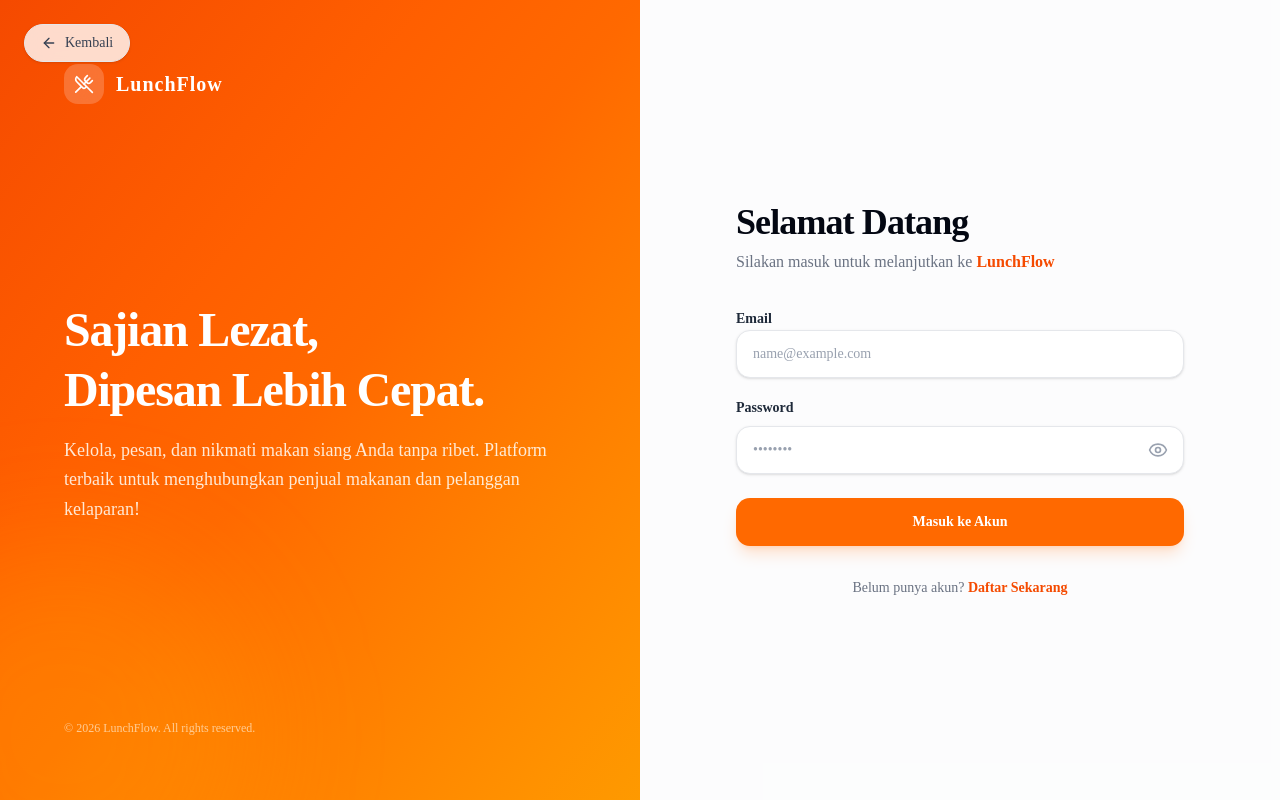
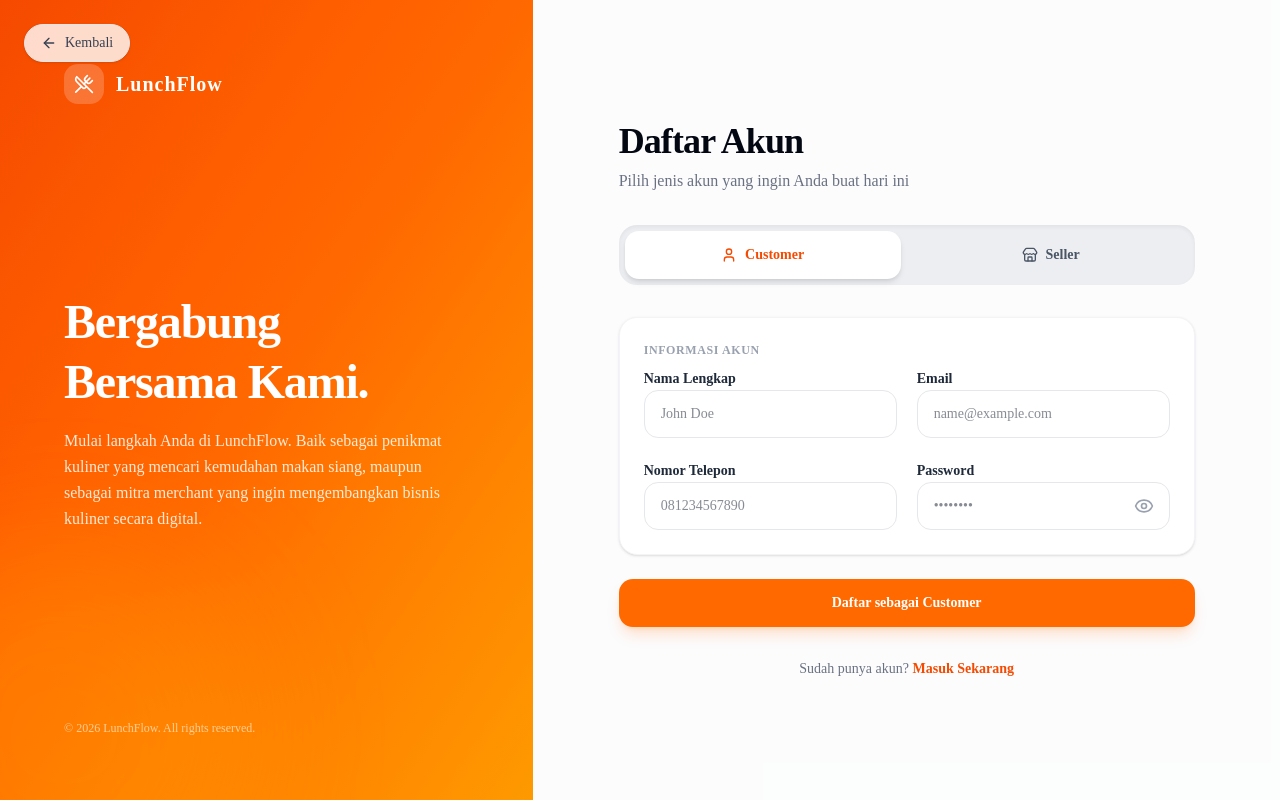
Before and after one commit to MohammadKevin/lunchflowUI, a Next.js app: page /register in a window 1280 px wide. Built offline with nearby package versions, Linux system fonts and the light colour scheme; no server answers.

Commit message:
final frontend bismillah 100 yess

```diff
--- a/app/register/page.tsx
+++ b/app/register/page.tsx
@@ -3,20 +3,32 @@
 import Link from 'next/link'
 import { useRouter } from 'next/navigation'
 import { useState } from 'react'
-import { Eye, EyeOff, ArrowLeft, UtensilsCrossed } from 'lucide-react'
+import { Eye, EyeOff, ArrowLeft, UtensilsCrossed, Store, User } from 'lucide-react'
 import { toast } from 'sonner'
 import { api } from '@/lib/api'
 
-export default function LoginPage() {
+export default function RegisterPage() {
   const router = useRouter()
   const [showPassword, setShowPassword] = useState(false)
   const [isLoading, setIsLoading] = useState(false)
+  const [selectedRole, setSelectedRole] = useState<'CUSTOMER' | 'SELLER'>('CUSTOMER')
+
   const [formData, setFormData] = useState({
+    fullName: '',
     email: '',
+    phone: '',
     password: '',
+    storeName: '',
+    ownerName: '',
+    address: '',
+    description: '',
+    openTime: '',
+    closeTime: '',
   })
 
-  const handleChange = (e: React.ChangeEvent<HTMLInputElement>) => {
+  const handleChange = (
+    e: React.ChangeEvent<HTMLInputElement | HTMLTextAreaElement>,
+  ) => {
     setFormData({
       ...formData,
       [e.target.name]: e.target.value,
@@ -29,30 +41,43 @@ export default function LoginPage() {
     try {
       setIsLoading(true)
 
-      const response = await api.post('/auth/login', formData)
-      const data = response.data
+      const endpoint =
+        selectedRole === 'SELLER'
+          ? '/auth/register/seller'
+          : '/auth/register/customer'
 
-      localStorage.setItem('accessToken', data.accessToken)
-      localStorage.setItem('user', JSON.stringify(data.user))
-      document.cookie = `accessToken=${data.accessToken}; path=/`
+      const payload =
+        selectedRole === 'SELLER'
+          ? {
+              fullName: formData.fullName,
+              email: formData.email,
+              password: formData.password,
+              phone: formData.phone,
+              storeName: formData.storeName,
+              ownerName: formData.ownerName,
+              address: formData.address,
+              description: formData.description,
+              openTime: formData.openTime,
+              closeTime: formData.closeTime,
+            }
+          : {
+              fullName: formData.fullName,
+              email: formData.email,
+              password: formData.password,
+              phone: formData.phone,
+            }
 
-      toast.success('Login berhasil')
+      await api.post(endpoint, payload)
 
-      switch (data.user.role) {
-        case 'ADMIN':
-          router.push('/dashboard/admin')
-          break
-        case 'SELLER':
-          router.push('/dashboard/seller')
-          break
-        case 'CUSTOMER':
-          router.push('/dashboard/customer')
-          break
-        default:
-          router.push('/')
-      }
+      toast.success(`Berhasil daftar sebagai ${selectedRole}`)
+      router.push('/login')
     } catch (error: any) {
-      toast.error(error?.response?.data?.message || 'Login gagal')
+      console.log(error)
+      toast.error(
+        error?.response?.data?.message ||
+          error?.message ||
+          'Register gagal',
+      )
     } finally {
       setIsLoading(false)
     }
@@ -60,7 +85,7 @@ export default function LoginPage() {
 
   return (
     <main className="relative flex min-h-screen w-full overflow-hidden bg-white">
-      {/* Tombol Kembali - Ditempatkan mengambang dengan glassmorphism */}
+      {/* Floating Back Button - Glassmorphism style */}
       <button
         onClick={() => router.push('/')}
         className="absolute left-6 top-6 z-50 flex items-center gap-2 rounded-full border border-gray-200 bg-white/80 px-4 py-2 text-sm font-medium text-gray-700 backdrop-blur-md shadow-sm transition-all duration-200 hover:bg-orange-50 hover:text-orange-600 hover:shadow-md active:scale-95"
@@ -69,13 +94,12 @@ export default function LoginPage() {
         <span>Kembali</span>
       </button>
 
-      {/* SISI KIRI: Branding Visual (Hanya muncul di layar desktop/md ke atas) */}
-      <section className="relative hidden w-1/2 flex-col justify-between bg-gradient-to-br from-orange-600 via-orange-500 to-amber-500 p-12 text-white md:flex lg:p-16">
-        {/* Dekorasi Ornamen Latar Belakang */}
+      {/* SISI KIRI: Branding Visual (Hanya muncul di desktop/md ke atas) */}
+      <section className="relative hidden w-5/12 flex-col justify-between bg-gradient-to-br from-orange-600 via-orange-500 to-amber-500 p-12 text-white md:flex lg:p-16">
         <div className="absolute inset-0 bg-[radial-gradient(circle_at_top_right,_var(--tw-gradient-stops))] from-white/20 via-transparent to-transparent opacity-70" />
         <div className="absolute -bottom-32 -left-32 h-96 w-96 rounded-full bg-yellow-400/20 blur-3xl" />
 
-        {/* Logo / Brand Name */}
+        {/* Logo */}
         <div className="relative z-10 flex items-center gap-3">
           <div className="flex h-10 w-10 items-center justify-center rounded-xl bg-white/20 backdrop-blur-md">
             <UtensilsCrossed className="h-5 w-5 text-white" />
@@ -83,14 +107,13 @@ export default function LoginPage() {
           <span className="text-xl font-black tracking-wider">LunchFlow</span>
         </div>
 
-        {/* Kalimat Marketing / Copywriting */}
-        <div className="relative z-10 my-auto max-w-lg space-y-4">
+        {/* Copywriting */}
+        <div className="relative z-10 my-auto max-w-md space-y-4">
           <h2 className="text-4xl font-extrabold leading-tight tracking-tight lg:text-5xl">
-            Sajian Lezat, <br />
-            Dipesan Lebih Cepat.
+            Bergabung <br /> Bersama Kami.
           </h2>
-          <p className="text-lg text-orange-50/90 leading-relaxed">
-            Kelola, pesan, dan nikmati makan siang Anda tanpa ribet. Platform terbaik untuk menghubungkan penjual makanan dan pelanggan kelaparan!
+          <p className="text-base text-orange-50/90 leading-relaxed">
+            Mulai langkah Anda di LunchFlow. Baik sebagai penikmat kuliner yang mencari kemudahan makan siang, maupun sebagai mitra merchant yang ingin mengembangkan bisnis kuliner secara digital.
           </p>
         </div>
 
@@ -100,34 +123,76 @@ export default function LoginPage() {
         </div>
       </section>
 
-      {/* SISI KANAN: Form Login Container */}
-      <section className="flex w-full items-center justify-center p-6 sm:p-12 md:w-1/2 lg:p-16 bg-gray-50/50">
-        <div className="w-full max-w-md space-y-8">
+      {/* SISI KANAN: Form Register Area dengan Scroll Container */}
+      <section className="flex w-full items-center justify-center p-6 sm:p-12 md:w-7/12 lg:p-16 bg-gray-50/50 overflow-y-auto max-h-screen pt-24 pb-12 sm:pt-24 md:pt-16">
+        <div className="w-full max-w-xl space-y-8">
 
           {/* Header Form */}
           <div className="space-y-2">
-            {/* Logo kecil untuk mobile (sembunyi di desktop) */}
             <div className="flex h-12 w-12 items-center justify-center rounded-2xl bg-orange-500 text-white md:hidden mb-6 shadow-lg shadow-orange-500/30">
               <UtensilsCrossed className="h-6 w-6" />
             </div>
 
             <h1 className="text-3xl font-black tracking-tight text-gray-950 sm:text-4xl">
-              Selamat Datang
+              Daftar Akun
             </h1>
             <p className="text-sm font-medium text-gray-500 sm:text-base">
-              Silakan masuk untuk melanjutkan ke <span className="text-orange-600 font-semibold">LunchFlow</span>
+              Pilih jenis akun yang ingin Anda buat hari ini
             </p>
+          </div>
+
+          {/* Role Selector Tabs */}
+          <div className="grid grid-cols-2 gap-3 rounded-2xl bg-gray-200/60 p-1.5 shadow-inner">
+            <button
+              type="button"
+              onClick={() => setSelectedRole('CUSTOMER')}
+              className={`flex h-12 items-center justify-center gap-2 rounded-xl text-sm font-bold transition-all duration-200 ${
+                selectedRole === 'CUSTOMER'
+                  ? 'bg-white text-orange-600 shadow-md'
+                  : 'text-gray-600 hover:text-gray-900'
+              }`}
+            >
+              <User className="h-4 w-4" />
+              Customer
+            </button>
+
+            <button
+              type="button"
+              onClick={() => setSelectedRole('SELLER')}
+              className={`flex h-12 items-center justify-center gap-2 rounded-xl text-sm font-bold transition-all duration-200 ${
+                selectedRole === 'SELLER'
+                  ? 'bg-white text-orange-600 shadow-md'
+                  : 'text-gray-600 hover:text-gray-900'
+              }`}
+            >
+              <Store className="h-4 w-4" />
+              Seller
+            </button>
           </div>
 
           {/* Form Utama */}
           <form onSubmit={handleSubmit} className="space-y-6">
-            <div className="space-y-5">
 
-              {/* Input Email */}
+            {/* GRUP 1: Data Autentikasi Dasar */}
+            <div className="space-y-5 rounded-2xl border border-gray-100 bg-white p-5 shadow-sm sm:p-6">
+              <h3 className="text-xs font-bold uppercase tracking-wider text-gray-400 mb-2">Informasi Akun</h3>
+
+              <div className="grid gap-5 sm:grid-cols-2">
                 <div className="space-y-2">
-                <label className="text-sm font-semibold text-gray-800">
-                  Email
-                </label>
+                  <label className="text-sm font-semibold text-gray-800">Nama Lengkap</label>
+                  <input
+                    type="text"
+                    name="fullName"
+                    value={formData.fullName}
+                    onChange={handleChange}
+                    required
+                    placeholder="John Doe"
+                    className="h-12 w-full rounded-xl border border-gray-200 bg-white px-4 text-sm text-gray-900 outline-none transition-all duration-200 focus:border-orange-500 focus:ring-2 focus:ring-orange-500/10 hover:border-gray-300"
+                  />
+                </div>
+
+                <div className="space-y-2">
+                  <label className="text-sm font-semibold text-gray-800">Email</label>
                   <input
                     type="email"
                     name="email"
@@ -135,17 +200,27 @@ export default function LoginPage() {
                     onChange={handleChange}
                     required
                     placeholder="name@example.com"
-                  className="h-12 w-full rounded-xl border border-gray-200 bg-white px-4 text-sm text-gray-900 shadow-sm outline-none transition-all duration-200 placeholder:text-gray-400 focus:border-orange-500 focus:ring-2 focus:ring-orange-500/10 hover:border-gray-300"
+                    className="h-12 w-full rounded-xl border border-gray-200 bg-white px-4 text-sm text-gray-900 outline-none transition-all duration-200 focus:border-orange-500 focus:ring-2 focus:ring-orange-500/10 hover:border-gray-300"
+                  />
+                </div>
+              </div>
+
+              <div className="grid gap-5 sm:grid-cols-2">
+                <div className="space-y-2">
+                  <label className="text-sm font-semibold text-gray-800">Nomor Telepon</label>
+                  <input
+                    type="text"
+                    name="phone"
+                    value={formData.phone}
+                    onChange={handleChange}
+                    required={selectedRole === 'SELLER'}
+                    placeholder="081234567890"
+                    className="h-12 w-full rounded-xl border border-gray-200 bg-white px-4 text-sm text-gray-900 outline-none transition-all duration-200 focus:border-orange-500 focus:ring-2 focus:ring-orange-500/10 hover:border-gray-300"
                   />
                 </div>
 
-              {/* Input Password */}
                 <div className="space-y-2">
-                <div className="flex items-center justify-between">
-                  <label className="text-sm font-semibold text-gray-800">
-                    Password
-                  </label>
-                </div>
+                  <label className="text-sm font-semibold text-gray-800">Password</label>
                   <div className="relative">
                     <input
                       type={showPassword ? 'text' : 'password'}
@@ -154,24 +229,101 @@ export default function LoginPage() {
                       onChange={handleChange}
                       required
                       placeholder="••••••••"
-                    className="h-12 w-full rounded-xl border border-gray-200 bg-white px-4 pr-12 text-sm text-gray-900 shadow-sm outline-none transition-all duration-200 placeholder:text-gray-400 focus:border-orange-500 focus:ring-2 focus:ring-orange-500/10 hover:border-gray-300"
+                      className="h-12 w-full rounded-xl border border-gray-200 bg-white px-4 pr-12 text-sm text-gray-900 outline-none transition-all duration-200 focus:border-orange-500 focus:ring-2 focus:ring-orange-500/10 hover:border-gray-300"
                     />
-
-                  {/* Tombol Show/Hide Password */}
                     <button
                       type="button"
                       onClick={() => setShowPassword(!showPassword)}
                       className="absolute right-4 top-1/2 -translate-y-1/2 text-gray-400 transition-colors hover:text-gray-600"
                     >
-                    {showPassword ? (
-                      <EyeOff className="h-5 w-5" />
-                    ) : (
-                      <Eye className="h-5 w-5" />
-                    )}
+                      {showPassword ? <EyeOff className="h-5 w-5" /> : <Eye className="h-5 w-5" />}
                     </button>
                   </div>
                 </div>
               </div>
+            </div>
+
+            {/* GRUP 2: Data Spesifik Toko (Hanya dirender jika role SELLER) */}
+            {selectedRole === 'SELLER' && (
+              <div className="space-y-5 rounded-2xl border border-gray-100 bg-white p-5 shadow-sm sm:p-6 animate-in fade-in-50 slide-in-from-bottom-3 duration-200">
+                <h3 className="text-xs font-bold uppercase tracking-wider text-gray-400 mb-2">Detail Toko & Operasional</h3>
+
+                <div className="grid gap-5 sm:grid-cols-2">
+                  <div className="space-y-2">
+                    <label className="text-sm font-semibold text-gray-800">Nama Toko</label>
+                    <input
+                      type="text"
+                      name="storeName"
+                      value={formData.storeName}
+                      onChange={handleChange}
+                      required
+                      placeholder="Dapur Lezat Citra"
+                      className="h-12 w-full rounded-xl border border-gray-200 bg-white px-4 text-sm text-gray-900 outline-none transition-all duration-200 focus:border-orange-500 focus:ring-2 focus:ring-orange-500/10 hover:border-gray-300"
+                    />
+                  </div>
+
+                  <div className="space-y-2">
+                    <label className="text-sm font-semibold text-gray-800">Nama Owner</label>
+                    <input
+                      type="text"
+                      name="ownerName"
+                      value={formData.ownerName}
+                      onChange={handleChange}
+                      required
+                      placeholder="Nama pemilik usaha"
+                      className="h-12 w-full rounded-xl border border-gray-200 bg-white px-4 text-sm text-gray-900 outline-none transition-all duration-200 focus:border-orange-500 focus:ring-2 focus:ring-orange-500/10 hover:border-gray-300"
+                    />
+                  </div>
+                </div>
+
+                <div className="space-y-2">
+                  <label className="text-sm font-semibold text-gray-800">Alamat Lengkap Toko</label>
+                  <textarea
+                    name="address"
+                    value={formData.address}
+                    onChange={handleChange}
+                    required
+                    placeholder="Jl. Hang Tuah No. 45, Kebayoran Baru..."
+                    className="min-h-[100px] w-full rounded-xl border border-gray-200 bg-white px-4 py-3 text-sm text-gray-900 outline-none transition-all duration-200 focus:border-orange-500 focus:ring-2 focus:ring-orange-500/10 hover:border-gray-300 resize-none"
+                  />
+                </div>
+
+                <div className="space-y-2">
+                  <label className="text-sm font-semibold text-gray-800">Deskripsi Singkat Toko</label>
+                  <textarea
+                    name="description"
+                    value={formData.description}
+                    onChange={handleChange}
+                    placeholder="Menyediakan katering makan siang sehat harian tanpa MSG..."
+                    className="min-h-[100px] w-full rounded-xl border border-gray-200 bg-white px-4 py-3 text-sm text-gray-900 outline-none transition-all duration-200 focus:border-orange-500 focus:ring-2 focus:ring-orange-500/10 hover:border-gray-300 resize-none"
+                  />
+                </div>
+
+                <div className="grid gap-5 sm:grid-cols-2">
+                  <div className="space-y-2">
+                    <label className="text-sm font-semibold text-gray-800">Jam Buka</label>
+                    <input
+                      type="time"
+                      name="openTime"
+                      value={formData.openTime}
+                      onChange={handleChange}
+                      className="h-12 w-full rounded-xl border border-gray-200 bg-white px-4 text-sm text-gray-900 outline-none transition-all duration-200 focus:border-orange-500 focus:ring-2 focus:ring-orange-500/10 hover:border-gray-300"
+                    />
+                  </div>
+
+                  <div className="space-y-2">
+                    <label className="text-sm font-semibold text-gray-800">Jam Tutup</label>
+                    <input
+                      type="time"
+                      name="closeTime"
+                      value={formData.closeTime}
+                      onChange={handleChange}
+                      className="h-12 w-full rounded-xl border border-gray-200 bg-white px-4 text-sm text-gray-900 outline-none transition-all duration-200 focus:border-orange-500 focus:ring-2 focus:ring-orange-500/10 hover:border-gray-300"
+                    />
+                  </div>
+                </div>
+              </div>
+            )}
 
             {/* Tombol Submit */}
             <button
@@ -181,27 +333,26 @@ export default function LoginPage() {
             >
               {isLoading ? (
                 <div className="flex items-center gap-2">
-                  {/* Simple Spinner */}
                   <svg className="h-4 w-4 animate-spin text-white" fill="none" viewBox="0 0 24 24">
                     <circle className="opacity-25" cx="12" cy="12" r="10" stroke="currentColor" strokeWidth="4" />
                     <path className="opacity-75" fill="currentColor" d="M4 12a8 8 0 018-8V0C5.373 0 0 5.373 0 12h4zm2 5.291A7.962 7.962 0 014 12H0c0 3.042 1.135 5.824 3 7.938l3-2.647z" />
                   </svg>
-                  <span>Memproses...</span>
+                  <span>Mendaftarkan akun...</span>
                 </div>
               ) : (
-                'Masuk ke Akun'
+                `Daftar sebagai ${selectedRole.charAt(0) + selectedRole.slice(1).toLowerCase()}`
               )}
             </button>
           </form>
 
-          {/* Footer Form Register */}
+          {/* Footer Form Navigation */}
           <p className="text-center text-sm text-gray-500">
-            Belum punya akun?{' '}
+            Sudah punya akun?{' '}
             <Link
-              href="/register"
+              href="/login"
               className="font-bold text-orange-600 transition-colors hover:text-orange-700 hover:underline"
             >
-              Daftar Sekarang
+              Masuk Sekarang
             </Link>
           </p>
         </div>
```
Lines whose indentation alone changed are shown as unchanged.
